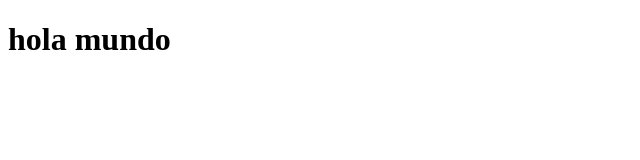
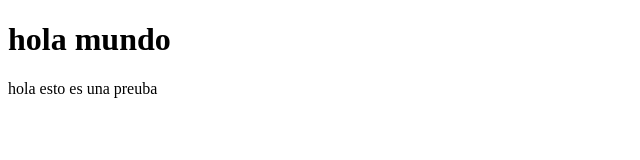
Before and after one commit to diegoferose/miPrimeraProyecto, a plain HTML site: page index.html in a window 1280 px wide. Shown: the whole page, without its empty margins (0-640 px from the left). Drawn offline with Linux system fonts and the light colour scheme.

Commit message:
se agrega un parrafo

```diff
--- a/index.html
+++ b/index.html
@@ -7,5 +7,6 @@
 </head>
 <body>
     <h1>hola mundo</h1>
+    <p>hola esto es una preuba</p>
 </body>
 </html>
```
